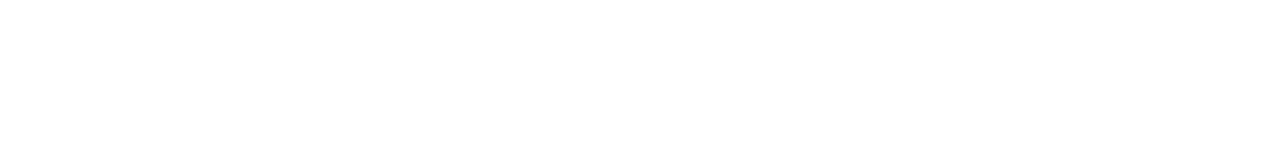
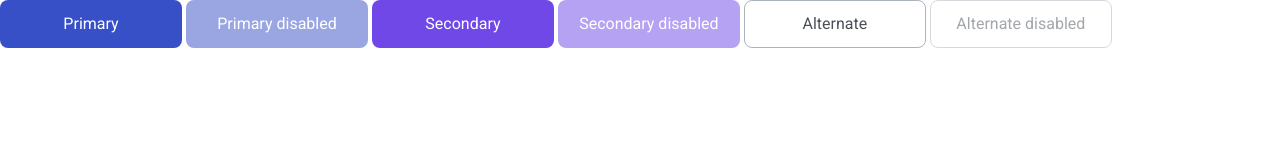
Before and after one commit to js-tasks-ru/htmlcss-20211021_919869, a website: page 03-lection1/01-button/index.html in a window 1280 px wide. Drawn offline with nearby package versions, Linux system fonts and the light colour scheme.

Commit message:
add solution for 01-lection 01-button

```diff
--- a/03-lection1/01-button/button.css
+++ b/03-lection1/01-button/button.css
@@ -1 +1,56 @@
 /* Стилизация кнопки */
+.button {
+    border: 0px;
+    border-radius: 8px;
+    color: var(--white);
+    text-align: center;
+}
+
+/* Primary */
+.button_primary {
+    background: var(--primary, #374FC7);
+}
+
+.button_primary:hover {
+    cursor: pointer;
+    background: #2342C0;
+}
+
+.button_primary:disabled {
+    pointer-events: none;
+    opacity: 0.5;
+}
+
+/* Secondary */
+.button_secondary {
+    background: var(--secondary, #7048E8);
+}
+
+.button_secondary:hover {
+    cursor: pointer;
+    background: #5028C6;
+}
+
+.button_secondary:disabled {
+    pointer-events: none;
+    opacity: 0.5;
+}
+
+/* Alternate */
+.button_alternate {
+    background: transparent;
+    border: 1px solid var(--grey-3);
+    color: var(--grey-4);
+    box-sizing: border-box;
+}
+
+.button_alternate:hover {
+    cursor: pointer;
+    border: 1px solid var(--black);
+    transition: border 2s ease-in-out;
+}
+
+.button_alternate:disabled {
+    pointer-events: none;
+    opacity: 0.5;
+}
--- a/03-lection1/01-button/index.html
+++ b/03-lection1/01-button/index.html
@@ -2,10 +2,22 @@
 <!-- Страница с кнопкой -->
 <html lang="ru">
     <head>
+        <link rel="stylesheet" href="../../assets/css/normalize.css">
         <link rel="stylesheet" href="../../assets/css/main.css">
         <link rel="stylesheet" href="./button.css">
+        <style type="text/css">
+            .button {
+                width: 182px;
+                height: 48px;
+            }
+        </style>
     </head>
-    <body>
-
+    <body style="button width: 100%;">
+        <button class="button button_primary">Primary</button>
+        <button class="button button_primary" disabled>Primary disabled</button>
+        <button class="button button_secondary">Secondary</button>
+        <button class="button button_secondary" disabled>Secondary disabled</button>
+        <button class="button button_alternate">Alternate</button>
+        <button class="button button_alternate" disabled>Alternate disabled</button>
     </body>
 </html>
```
